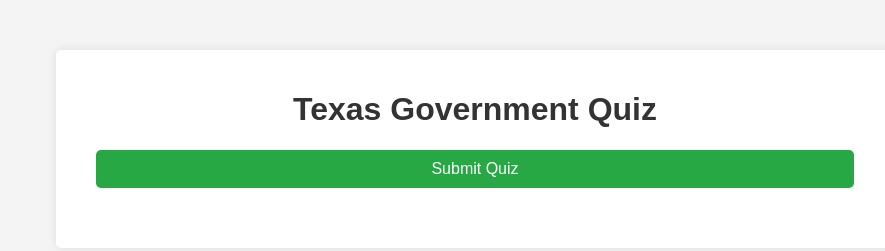
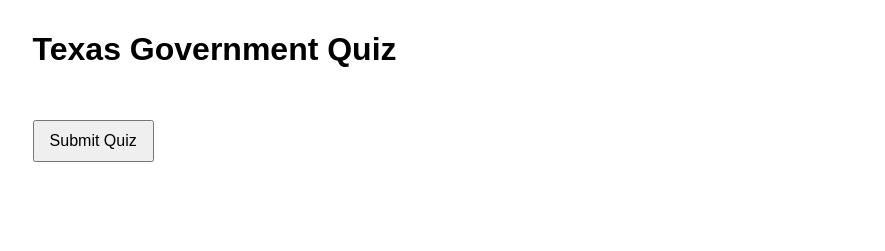
Before and after one commit to Jfuentes007/texas-government-quiz, a plain HTML site: page index.html in a window 1280 px wide. Shown: the whole page, without its empty margins (165-1050 px from the left). Drawn offline with Linux system fonts and the light colour scheme.

Commit message:
Update styles.css

```diff
--- a/styles.css
+++ b/styles.css
@@ -1,50 +1,24 @@
-body {
+/* Improved Spacing for Questions and Answers */
+.quiz-container {
+    width: 70%;
+    margin: 0 auto;
     font-family: Arial, sans-serif;
-    background-color: #f4f4f4;
-}
-
-.quiz-container {
-    width: 60%;
-    margin: 50px auto;
-    background: #fff;
-    padding: 20px 40px 40px 40px;
-    border-radius: 5px;
-    box-shadow: 0 0 10px rgba(0,0,0,0.1);
-}
-
-h1 {
-    text-align: center;
-    color: #333;
+    line-height: 1.8;
 }
 
 .question {
-    margin-bottom: 20px;
+    margin-bottom: 15px;
+    font-weight: bold;
 }
 
-.options label {
-    display: block;
-    margin-bottom: 10px;
+.answers {
+    margin-left: 20px;
+    margin-bottom: 25px;
 }
 
-#submit {
-    display: block;
-    width: 100%;
-    padding: 10px;
-    background: #28a745;
-    color: #fff;
-    border: none;
-    border-radius: 5px;
+button {
+    margin-top: 20px;
+    padding: 10px 15px;
+    font-size: 16px;
     cursor: pointer;
-    font-size: 16px;
 }
-
-#submit:hover {
-    background: #218838;
-}
-
-#results {
-    margin-top: 20px;
-    font-size: 18px;
-    text-align: center;
-}
-Add styles.css
```
